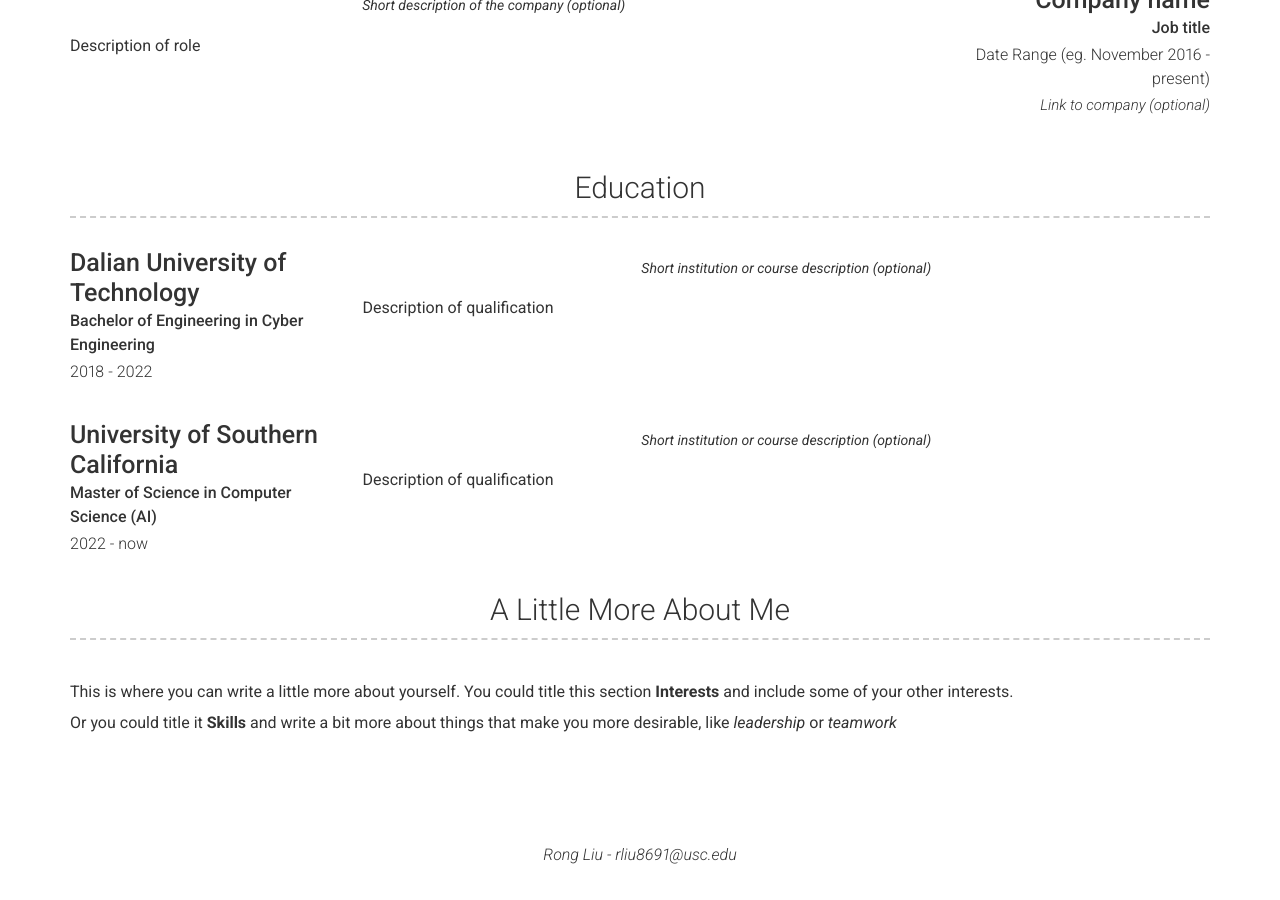
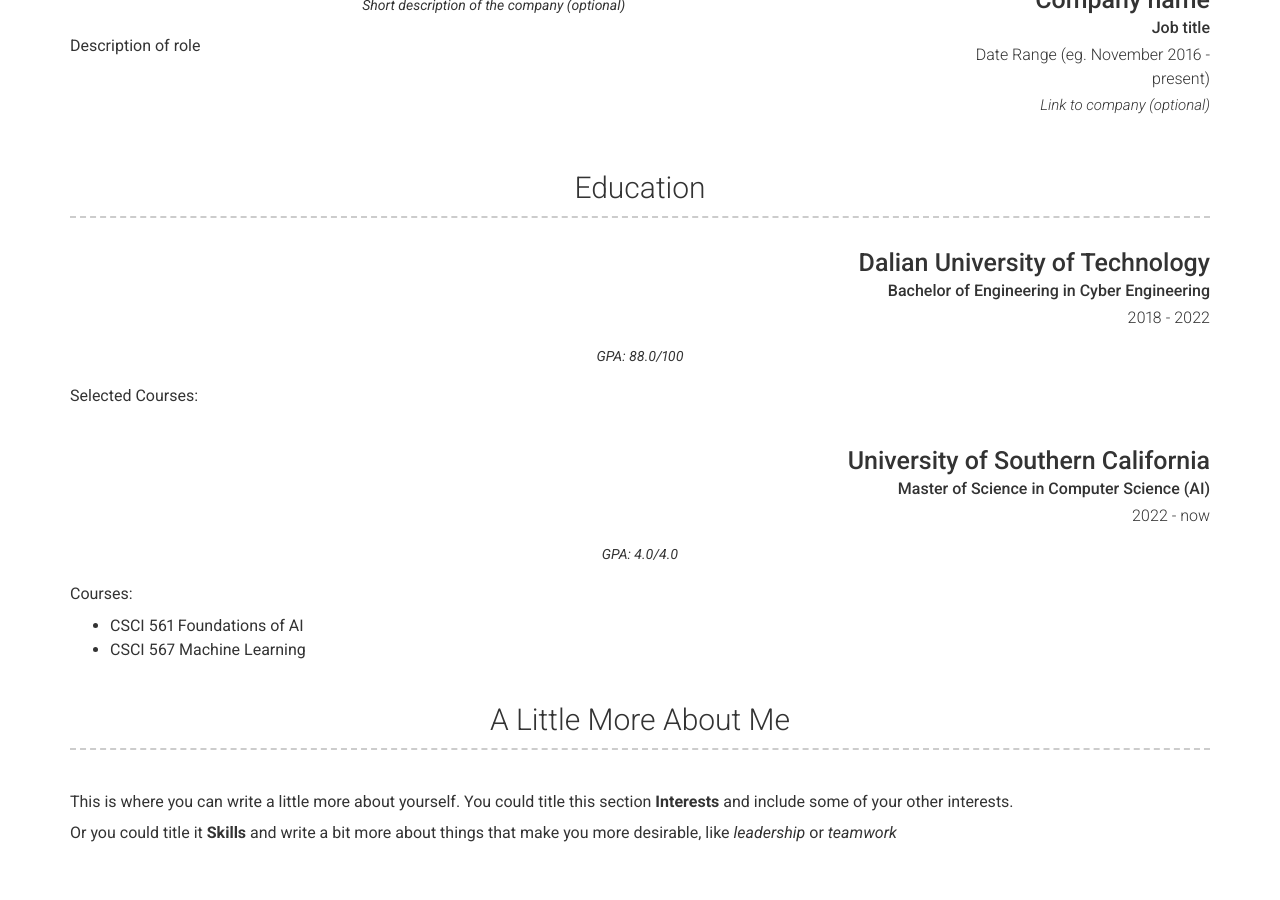
Before and after one commit to RongLiu-Leo/rongliu-leo.github.io, a Jekyll site: the page built from index.md, in a window 1280 px wide and 900 px high, scrolled down 1215 px. Built offline with Jekyll 4.4.1, drawn with Linux system fonts in a browser that asks for light colours; nearby versions of some CDN libraries; before the commit the page ends 2089 px from its top, so only the background shows below that.

Commit message:
Update _config.yml

```diff
--- a/_config.yml
+++ b/_config.yml
@@ -96,22 +96,24 @@
   - title: Education
     layout: list
     content:
-      - layout: top-left
+      - layout: top-right
         title: Dalian University of Technology
         sub_title: Bachelor of Engineering in Cyber Engineering
         caption: 2018 - 2022
         quote: >
-          Short institution or course description (optional)
+          GPA: 88.0/100
         description: | # this will include new lines to allow paragraphs
-          Description of qualification
-      - layout: top-left
+          Selected Courses:
+      - layout: top-right
         title: University of Southern California
         sub_title: Master of Science in Computer Science (AI)
         caption: 2022 - now
         quote: >
-          Short institution or course description (optional)
+          GPA: 4.0/4.0
         description: | # this will include new lines to allow paragraphs
-          Description of qualification
+          Courses:
+          - CSCI 561 Foundations of AI
+          - CSCI 567 Machine Learning
   - title: A Little More About Me
     layout: text
     content: | # this will include new lines to allow paragraphs
```
